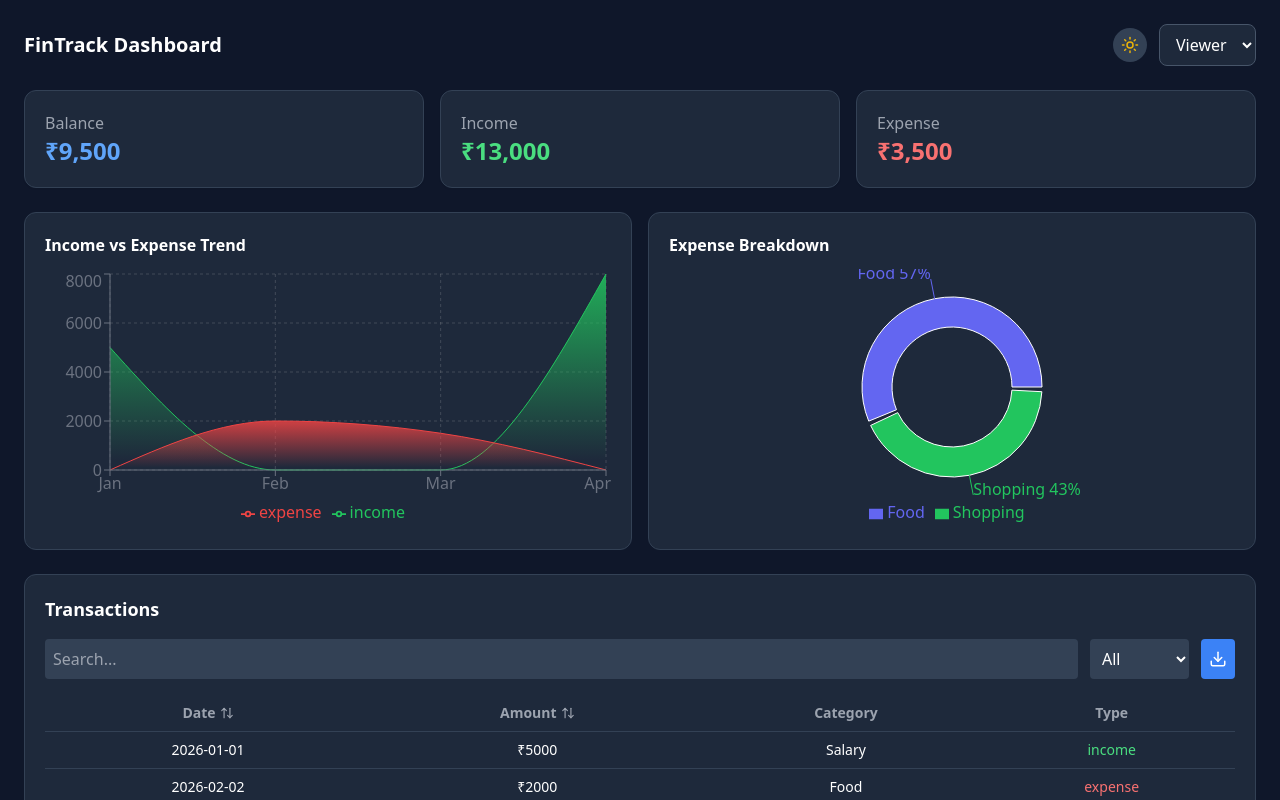
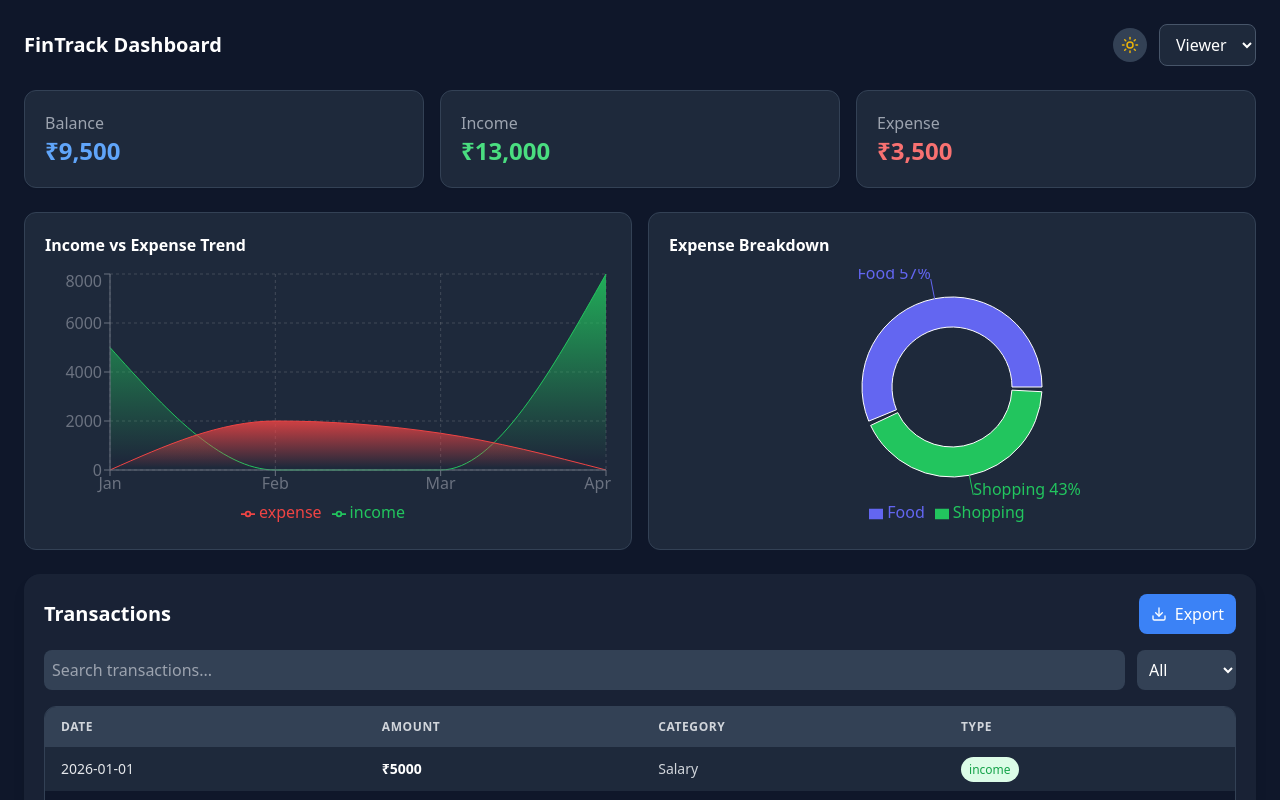
Before and after one commit to mlmkingmlm/fintrac-dashboard, a React (Vite) app in the folder finTrac-dashboard/: page / in a window 1280 px wide. Shown: the top 800 px of the page. Built offline with nearby package versions, Linux system fonts and the light colour scheme.

Commit message:
Refactor TransactionTable component
Refactor TransactionTable component by removing unused code and comments, improving search functionality, and updating form handling.

```diff
--- a/finTrac-dashboard/src/components/TransactionTable.jsx
+++ b/finTrac-dashboard/src/components/TransactionTable.jsx
@@ -1,9 +1,3 @@
-/*
-Name - Naveen Kumar
-Purpose - Transaction Table
-Date - 03-04-2026
-*/
-
 import { useState, useEffect } from "react";
 import { Pencil, Trash2, ArrowUpDown, Download } from "lucide-react";
 import jsPDF from "jspdf";
@@ -17,7 +11,6 @@ export default function TransactionsTable({
   const [search, setSearch] = useState("");
   const [filter, setFilter] = useState("all");
   const [showModal, setShowModal] = useState(false);
-
   const [editId, setEditId] = useState(null);
   const [showDeleteModal, setShowDeleteModal] = useState(false);
   const [deleteId, setDeleteId] = useState(null);
@@ -29,26 +22,28 @@ export default function TransactionsTable({
     type: "expense",
   });
 
-
-
   const [errors, setErrors] = useState({});
-  const [toast, setToast] = useState(null);
 
   const categoryOptions = {
     income: ["Salary", "Freelance", "Bonus"],
     expense: ["Food", "Shopping", "Transport", "Bills"],
   };
 
+  // ADVANCED SEARCH
   const filteredData = transactions.filter((t) => {
+    const s = search.toLowerCase();
+
     return (
       (filter === "all" || t.type === filter) &&
-      t.category.toLowerCase().includes(search.toLowerCase())
+      (t.category.toLowerCase().includes(s) ||
+        t.type.toLowerCase().includes(s) ||
+        t.amount.toString().includes(s))
     );
   });
 
+  // VALIDATION
   const validate = () => {
     let newErrors = {};
-
     if (!form.date) newErrors.date = "Date required";
     if (!form.amount || Number(form.amount) <= 0)
       newErrors.amount = "Valid amount required";
@@ -56,11 +51,6 @@ export default function TransactionsTable({
 
     setErrors(newErrors);
     return newErrors;
-  };
-
-  const showToast = (msg, type) => {
-    setToast({ msg, type });
-    setTimeout(() => setToast(null), 2500);
   };
 
   const resetForm = () => {
@@ -74,160 +64,85 @@ export default function TransactionsTable({
     setEditId(null);
   };
 
-  // ➕ Add or Update
+  // ADD / UPDATE
   const handleSubmit = () => {
     const validationErrors = validate();
-
-    if (Object.keys(validationErrors).length > 0) {
-      showToast("Fix errors", "error");
-      return;
-    }
+    if (Object.keys(validationErrors).length > 0) return;
 
     if (editId) {
-      const updated = transactions.map((t) =>
-        t.id === editId
-          ? {
-            ...form,
-            id: editId,
-            amount: Number(form.amount),
-          }
-          : t
+      setTransactions(
+        transactions.map((t) =>
+          t.id === editId ? { ...form, id: editId, amount: Number(form.amount) } : t
+        )
       );
-
-      setTransactions(updated);
-      showToast("Updated successfully", "success");
     } else {
-      const newTransaction = {
-        ...form,
-        id: Date.now(),
-        amount: Number(form.amount),
-      };
-
-      setTransactions([newTransaction, ...transactions]);
-      showToast("Added successfully", "success");
+      setTransactions([
+        { ...form, id: Date.now(), amount: Number(form.amount) },
+        ...transactions,
+      ]);
     }
 
     resetForm();
     setShowModal(false);
   };
 
-  // Edit Function
-  const handleEdit = (t) => {
-    setForm(t);
-    setEditId(t.id);
-    setShowModal(true);
-  };
-
-  //  Delete Confirm Modal
-  const confirmDelete = () => {
-    setTransactions(transactions.filter((t) => t.id !== deleteId));
-    showToast("Deleted successfully", "success");
-    setShowDeleteModal(false);
-  };
-
-  // Sorting Table State
-  const [sortConfig, setSortConfig] = useState({
-    key: "",
-    direction: "asc",
-  });
-
-  const sortedData = [...filteredData].sort((a, b) => {
-    if (!sortConfig.key) return 0;
-
-    let valA = a[sortConfig.key];
-    let valB = b[sortConfig.key];
-
-    // date fix
-    if (sortConfig.key === "date") {
-      valA = new Date(valA);
-      valB = new Date(valB);
-    }
-
-    // amount fix
-    if (sortConfig.key === "amount") {
-      valA = Number(valA);
-      valB = Number(valB);
-    }
-
-    if (valA < valB) return sortConfig.direction === "asc" ? -1 : 1;
-    if (valA > valB) return sortConfig.direction === "asc" ? 1 : -1;
-    return 0;
-  });
-
-  const handleSort = (key) => {
-    setSortConfig((prev) => ({
-      key,
-      direction:
-        prev.key === key && prev.direction === "asc"
-          ? "desc"
-          : "asc",
-    }));
-  };
-
+  // PDF
   const handleDownloadPDF = () => {
     const doc = new jsPDF();
 
-  // Title
-  doc.setFontSize(18);
     doc.text("FinTrack Dashboard", 14, 20);
 
-  doc.setFontSize(12);
-  doc.text("Transaction Statement", 14, 28);
+    const tableData = transactions.map((t) => [
+      t.date,
+      t.amount,
+      t.category,
+      t.type,
+    ]);
 
-  // Date
-  const today = new Date().toLocaleDateString();
-  doc.text(`Date: ${today}`, 150, 28);
-
-  // Table Data
- const tableData = transactions.map((t) => {
-  const amount = Number(t.amount); // ensure number
-
-  return [
-    String(t.date),
-    amount,
-    String(t.category),
-    String(t.type),
-  ];
+    autoTable(doc, {
+      startY: 30,
+      head: [["Date", "Amount", "Category", "Type"]],
+      body: tableData,
     });
 
-  // Table
-  autoTable(doc, {
-  startY: 35,
-  head: [["Date", "Amount", "Category", "Type"]],
-  body: tableData,
-  styles: {
-    font: "helvetica",
-    cellPadding: 3,
-  },
-});
-
-  // Save
-  doc.save("FinTrack_Statement.pdf");
+    doc.save("Transactions.pdf");
   };
 
+  useEffect(() => {
+    if (showModal) {
+      document.body.style.overflow = "hidden";
+    } else {
+      document.body.style.overflow = "auto";
+    }
+  }, [showModal]);
+
   return (
-<div className="bg-white dark:bg-slate-800 p-5 rounded-xl border border-gray-200 dark:border-slate-700 relative">
-<h2 className="mb-4 text-lg font-semibold text-black dark:text-white">
-  Transactions
-</h2>
-      {/* Toast */}
-      {toast && (
-        <div className={`mb-3 p-2 rounded ${toast.type === "success" ? "bg-green-600" : "bg-red-600"}`}>
-          {toast.msg}
+    <>
+    <div className="bg-white/70 dark:bg-slate-800/70 backdrop-blur-lg p-5 rounded-2xl shadow-lg">
+
+      {/* HEADER */}
+      <div className="flex justify-between items-center mb-4">
+        <h2 className="text-xl font-semibold">Transactions</h2>
+
+        <button
+          onClick={handleDownloadPDF}
+          className="flex items-center gap-2 bg-blue-500 px-3 py-2 rounded-lg text-white hover:scale-105 transition"
+        >
+          <Download size={16} /> Export
+        </button>
       </div>
-      )}
 
-      {/* Search */}
+      {/* SEARCH */}
       <div className="flex gap-3 mb-4">
         <input
-          placeholder="Search..."
-className="bg-gray-100 dark:bg-slate-700 text-black dark:text-white p-2 rounded w-full"
+          placeholder="Search transactions..."
+          className="p-2 rounded-lg w-full bg-gray-100 dark:bg-slate-700"
           value={search}
           onChange={(e) => setSearch(e.target.value)}
         />
 
         <select
-className="bg-gray-100 dark:bg-slate-700 text-black dark:text-white p-2 rounded"
+          className="p-2 rounded-lg bg-gray-100 dark:bg-slate-700"
           value={filter}
           onChange={(e) => setFilter(e.target.value)}
         >
@@ -235,65 +150,85 @@ className="bg-gray-100 dark:bg-slate-700 text-black dark:text-white p-2 rounded"
           <option value="income">Income</option>
           <option value="expense">Expense</option>
         </select>
-        <button
-  onClick={handleDownloadPDF}
-  className="p-2 rounded bg-blue-500 hover:bg-blue-600 text-white"
->
-  <Download size={18} />
-</button>
       </div>
 
-      {/* Table */}
-      <table className="w-full text-sm text-center">
-<thead className="text-gray-600 dark:text-gray-400">
-    <tr>
-    <th className="py-2 text-center">
-      <div
-        onClick={() => handleSort("date")}
-        className="cursor-pointer flex items-center justify-center gap-1"
-      >
-        Date <ArrowUpDown size={14} />
-      </div>
-    </th>
+      {/* TABLE */}
+      <div className="overflow-hidden rounded-xl border border-gray-200 dark:border-slate-700">
+        <div className="overflow-auto max-h-[420px]">
 
-    <th className="py-2 text-center">
-      <div
-        onClick={() => handleSort("amount")}
-        className="cursor-pointer flex items-center justify-center gap-1"
-      >
-        Amount <ArrowUpDown size={14} />
-      </div>
-    </th>
+          <table className="w-full text-sm">
 
-    <th className="py-2 text-center">Category</th>
-    <th className="py-2 text-center">Type</th>
-
+            {/* HEADER */}
+            <thead className="bg-gray-50 dark:bg-slate-700 sticky top-0 z-10">
+              <tr className="text-gray-600 dark:text-gray-300 text-xs uppercase tracking-wider">
+                <th className="px-4 py-3 text-left">Date</th>
+                <th className="px-4 py-3 text-left">Amount</th>
+                <th className="px-4 py-3 text-left">Category</th>
+                <th className="px-4 py-3 text-left">Type</th>
                 {role === "admin" && (
-      <th className="py-2 text-center">Action</th>
+                  <th className="px-4 py-3 text-center">Actions</th>
                 )}
               </tr>
             </thead>
 
+            {/* BODY */}
             <tbody>
-          {sortedData.map((t) => (
-            <tr key={t.id} className="border-t border-gray-200 dark:border-slate-700">
-              <td className="py-2">{t.date}</td>
-              <td className="py-2">₹{t.amount}</td>
-              <td className="py-2">{t.category}</td>
-              <td className={t.type === "income" ? "text-green-400" : "text-red-400"}>
-                {t.type}
+
+              {filteredData.length === 0 ? (
+                <tr>
+                  <td colSpan="5" className="text-center py-10 text-gray-400">
+                    No transactions found 🚫
+                  </td>
+                </tr>
+              ) : (
+                filteredData.map((t, index) => (
+                  <tr
+                    key={t.id}
+                    className={`
+                transition
+                ${index % 2 === 0
+                        ? "bg-white dark:bg-slate-800"
+                        : "bg-gray-50 dark:bg-slate-900"}
+                hover:bg-blue-50 dark:hover:bg-slate-700
+              `}
+                  >
+                    {/* DATE */}
+                    <td className="px-4 py-3 text-gray-700 dark:text-gray-200">
+                      {t.date}
                     </td>
 
+                    {/* AMOUNT */}
+                    <td className="px-4 py-3 font-semibold text-black dark:text-white">
+                      ₹{t.amount}
+                    </td>
+
+                    {/* CATEGORY */}
+                    <td className="px-4 py-3 text-gray-600 dark:text-gray-300">
+                      {t.category}
+                    </td>
+
+                    {/* TYPE BADGE */}
+                    <td className="px-4 py-3">
+                      <span
+                        className={`px-2 py-1 rounded-full text-xs font-medium ${t.type === "income"
+                            ? "bg-green-100 text-green-600"
+                            : "bg-red-100 text-red-600"
+                          }`}
+                      >
+                        {t.type}
+                      </span>
+                    </td>
+
+                    {/* ACTIONS */}
                     {role === "admin" && (
-                <td className="py-2 text-center">
-                  <div className="flex justify-center items-center gap-3">
+                      <td className="px-4 py-3">
+                        <div className="flex justify-center gap-2">
 
                           <button
                             onClick={() => handleEdit(t)}
-                      title="Edit"
-                      className="p-2 rounded-fullhover:bg-gray-200 dark:hover:bg-slate-700 transition"
+                            className="p-2 rounded-lg hover:bg-gray-200 dark:hover:bg-slate-600 transition"
                           >
-                      <Pencil size={18} />
+                            <Pencil size={16} />
                           </button>
 
                           <button
@@ -301,98 +236,102 @@ className="bg-gray-100 dark:bg-slate-700 text-black dark:text-white p-2 rounded"
                               setDeleteId(t.id);
                               setShowDeleteModal(true);
                             }}
-                      title="Delete"
-                      className="p-2 rounded-full hover:bg-slate-700 text-red-400 transition"
+                            className="p-2 rounded-lg hover:bg-red-100 dark:hover:bg-red-500/20 text-red-500 transition"
                           >
-                      <Trash2 size={18} />
+                            <Trash2 size={16} />
                           </button>
 
                         </div>
                       </td>
                     )}
                   </tr>
-          ))}
+                ))
+              )}
+
             </tbody>
           </table>
+        </div>
+      </div>
 
-      {/* Floating Button */}
+      {/* ADD BUTTON */}
       {role === "admin" && (
         <button
           onClick={() => {
             resetForm();
             setShowModal(true);
           }}
-          className="fixed z-50 bottom-6 right-6 bg-blue-500 w-16 h-16 rounded-full flex items-center justify-center text-3xl animate-spin-slow"
+          className="fixed bottom-6 right-6 bg-blue-500 w-14 h-14 rounded-full text-white text-2xl shadow-lg hover:scale-110 transition"
         >
           +
         </button>
       )}
+    </div>
+     {/* MODAL */}
+      {showModal && (
+  <div className="fixed inset-0 z-[9999] flex items-center justify-center">
 
-      {/* Add/Edit Modal */}
-      {showModal && (
-        <div className="fixed inset-0 bg-black/50 flex items-center justify-center z-50">
-          <div className="bg-white dark:bg-slate-800 text-black dark:text-white p-6 rounded-xl w-[400px] space-y-3">
+    <div
+      className="absolute inset-0 bg-black/60 backdrop-blur-md transition"
+      onClick={() => setShowModal(false)}
+    ></div>
 
-            <h2>{editId ? "Edit Transaction" : "Add Transaction"}</h2>
+    <div className="relative w-[400px] rounded-3xl p-6
+      bg-white/80 dark:bg-slate-900/80
+      backdrop-blur-xl border border-white/20
+      shadow-[0_20px_60px_rgba(0,0,0,0.3)]
+      space-y-5 transition-all">
 
-            <div>
+      {/* Header */}
+      <h2 className="text-xl font-semibold text-gray-800 dark:text-white">
+        {editId ? "Edit Transaction" : "Add Transaction"}
+      </h2>
+
+      {/* Date */}
       <input
         type="date"
-                className={`bg-gray-100 dark:bg-slate-700 text-black dark:text-white p-2 w-full rounded ${errors.date ? "border border-red-500" : ""
-                  }`}
+        className="w-full px-4 py-3 rounded-xl
+        bg-white/70 dark:bg-slate-800/70
+        border border-gray-200 dark:border-slate-600
+        focus:ring-2 focus:ring-blue-500 outline-none transition"
         value={form.date}
-                onChange={(e) => {
-                  setForm({ ...form, date: e.target.value })
-                  setErrors((prev) => ({ ...prev, date: "" }));
-                }}
+        onChange={(e) => setForm({ ...form, date: e.target.value })}
       />
 
-              {errors.date && (
-                <p className="text-red-400 text-xs mt-1">{errors.date}</p>
-              )}
-            </div>
-
-            <div>
+      {/* Amount */}
       <input
         type="number"
         placeholder="Amount"
-                className={`bg-gray-100 dark:bg-slate-700 text-black dark:text-white p-2 w-full rounded ${errors.amount ? "border border-red-500" : ""
-                  }`}
+        className="w-full px-4 py-3 rounded-xl
+        bg-white/70 dark:bg-slate-800/70
+        border border-gray-200 dark:border-slate-600
+        focus:ring-2 focus:ring-blue-500 outline-none transition"
         value={form.amount}
-                onChange={(e) => {
-                  setForm({ ...form, amount: e.target.value })
-                  setErrors((prev) => ({ ...prev, amount: "" }));
-                }
-                }
+        onChange={(e) => setForm({ ...form, amount: e.target.value })}
       />
 
-              {errors.amount && (
-                <p className="text-red-400 text-xs mt-1">{errors.amount}</p>
-              )}
-            </div>
-
-            <select className="bg-gray-100 dark:bg-slate-700 text-black dark:text-white p-2 w-full rounded"
+      {/* Type */}
+      <select
+        className="w-full px-4 py-3 rounded-xl
+        bg-white/70 dark:bg-slate-800/70
+        border border-gray-200 dark:border-slate-600
+        focus:ring-2 focus:ring-blue-500 outline-none transition"
         value={form.type}
-              onChange={(e) => {
+        onChange={(e) =>
           setForm({ ...form, type: e.target.value, category: "" })
-                setErrors((prev) => ({ ...prev, type: "" }));
-              }
         }
       >
         <option value="expense">Expense</option>
         <option value="income">Income</option>
       </select>
 
-            <div>
+      {/* Category */}
       <select
-                className={`bg-gray-100 dark:bg-slate-700 text-black dark:text-white p-2 w-full rounded ${errors.category ? "border border-red-500" : ""
-                  }`}
+        className="w-full px-4 py-3 rounded-xl
+        bg-white/70 dark:bg-slate-800/70
+        border border-gray-200 dark:border-slate-600
+        focus:ring-2 focus:ring-blue-500 outline-none transition"
         value={form.category}
-                onChange={(e) => {
-                  setForm({ ...form, category: e.target.value })
-                  setErrors((prev) => ({ ...prev, category: "" }));
-                }
-                }
+        onChange={(e) => setForm({ ...form, category: e.target.value })}
       >
         <option value="">Select Category</option>
         {categoryOptions[form.type].map((c) => (
@@ -400,53 +339,36 @@ className="bg-gray-100 dark:bg-slate-700 text-black dark:text-white p-2 rounded"
         ))}
       </select>
 
-              {errors.category && (
-                <p className="text-red-400 text-xs mt-1">
-                  {errors.category}
-                </p>
-              )}
-            </div>
+      {/* Buttons */}
+      <div className="flex justify-end gap-3 pt-2">
 
-            <div className="flex justify-end gap-2">
-              <button onClick={() => setShowModal(false)} className="bg-gray-500 px-3 py-1 rounded">
-                Cancel
-              </button>
-
-              <button onClick={handleSubmit} className="bg-blue-500 px-3 py-1 rounded">
-                {editId ? "Update" : "Add"}
-              </button>
-            </div>
-          </div>
-        </div>
-      )}
-
-      {/* Delete Confirm Modal */}
-      {showDeleteModal && (
-        <div className="fixed inset-0 bg-black/50 flex items-center justify-center">
-          <div className="bg-white dark:bg-slate-800 text-black dark:text-white p-6 rounded-xl w-[300px] text-center">
-
-            <p className="mb-4">Are you sure?</p>
-
-            <div className="flex justify-center gap-3">
         <button
-                onClick={() => setShowDeleteModal(false)}
-                className="bg-gray-500 px-3 py-1 rounded"
+          onClick={() => {
+            setShowModal(false);
+            setErrors({});
+          }}
+          className="px-4 py-2 rounded-xl
+          bg-gray-200 dark:bg-slate-700
+          text-gray-700 dark:text-gray-200
+          hover:scale-105 transition"
         >
           Cancel
         </button>
 
         <button
-                onClick={confirmDelete}
-                className="bg-red-500 px-3 py-1 rounded"
+          onClick={handleSubmit}
+          className="px-4 py-2 rounded-xl
+          bg-gradient-to-r from-blue-500 to-indigo-500
+          text-white shadow-lg
+          hover:scale-105 hover:shadow-xl transition"
         >
-                Delete
+          Save
         </button>
-            </div>
 
       </div>
     </div>
+  </div>
 )}
-
-    </div>
+  </>
   );
 }
```
Lines whose indentation alone changed are shown as unchanged.
